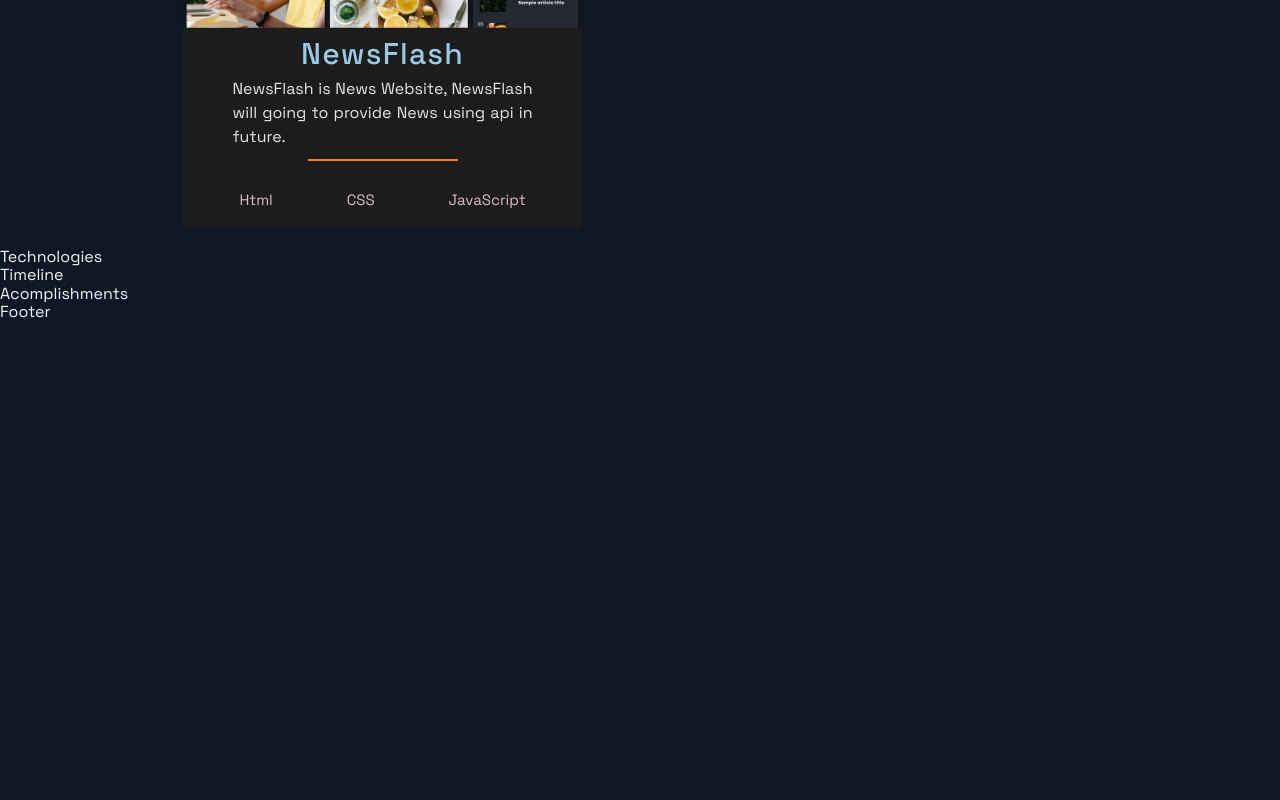
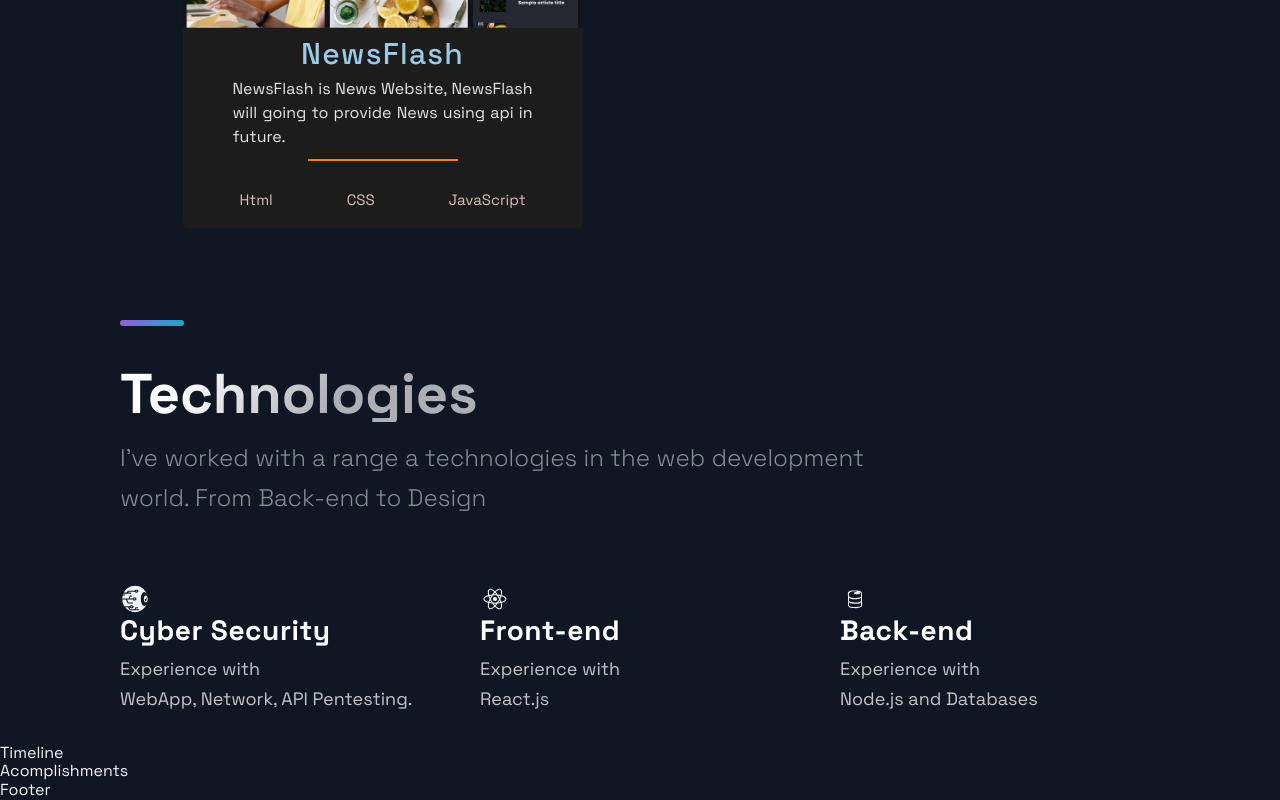
Before and after one commit to kabir0x23/Portfolio, a Next.js app: page / in a window 1280 px wide. Shown: the part 1375-2175 px from the top of the page. Before the commit the page ends 1697 px from the top, so only its background shows below. Built offline with nearby package versions, Linux system fonts and the light colour scheme.

Commit message:
Update Technologies.js

```diff
--- a/src/components/Technologies/Technologies.js
+++ b/src/components/Technologies/Technologies.js
@@ -1,12 +1,52 @@
 import React from 'react';
-import { DiFirebase, DiReact, DiZend } from 'react-icons/di';
-import { Section, SectionDivider, SectionText, SectionTitle } from '../../styles/GlobalComponents';
-import { List, ListContainer, ListItem, ListParagraph, ListTitle } from './TechnologiesStyles';
+import {DiFirebase, DiReact, DiZend} from 'react-icons/di';
+// import { GiCyberEye } from 'react-icons/fa';
+import { GiCyberEye,GiLaptop } from 'react-icons/gi';
+import {Section, SectionDivider, SectionText, SectionTitle} from '../../styles/GlobalComponents';
+import {List, ListContainer, ListItem, ListParagraph, ListTitle} from './TechnologiesStyles';
 
-const Technologies = () =>  (
-  <div>
-    Technologies
-  </div>
+const Technologies = () => (
+    <Section id="tech">
+        <SectionDivider divider />
+
+        <SectionTitle>Technologies</SectionTitle>
+        <SectionText>
+            I've worked with a range a technologies in the web development world.
+            From Back-end to Design
+        </SectionText>
+        <List>
+            <ListItem>
+                <GiCyberEye size={"3rem"}/>
+                <ListContainer>
+                    <ListTitle>Cyber Security</ListTitle>
+                    <ListParagraph>
+                        Experience with <br />
+                        WebApp, Network, API Pentesting.
+                    </ListParagraph>
+                </ListContainer>
+            </ListItem>
+            <ListItem>
+                <DiReact size={"3rem"}/>
+                <ListContainer>
+                    <ListTitle>Front-end</ListTitle>
+                    <ListParagraph>
+                        Experience with <br />
+                        React.js
+                    </ListParagraph>
+                </ListContainer>
+            </ListItem>
+            <ListItem>
+                <DiFirebase size={"3rem"}/>
+                <ListContainer>
+                    <ListTitle>Back-end</ListTitle>
+                    <ListParagraph>
+                        Experience with <br />
+                        Node.js and Databases
+                    </ListParagraph>
+                </ListContainer>
+            </ListItem>
+        </List>
+    </Section>
 );
 
 export default Technologies;
```
